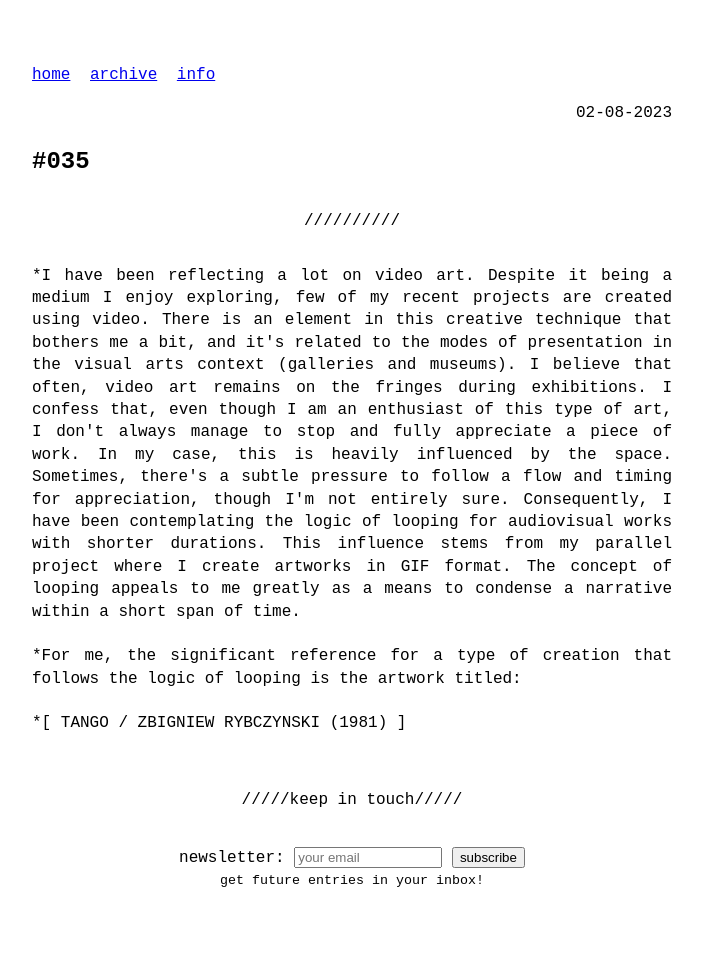
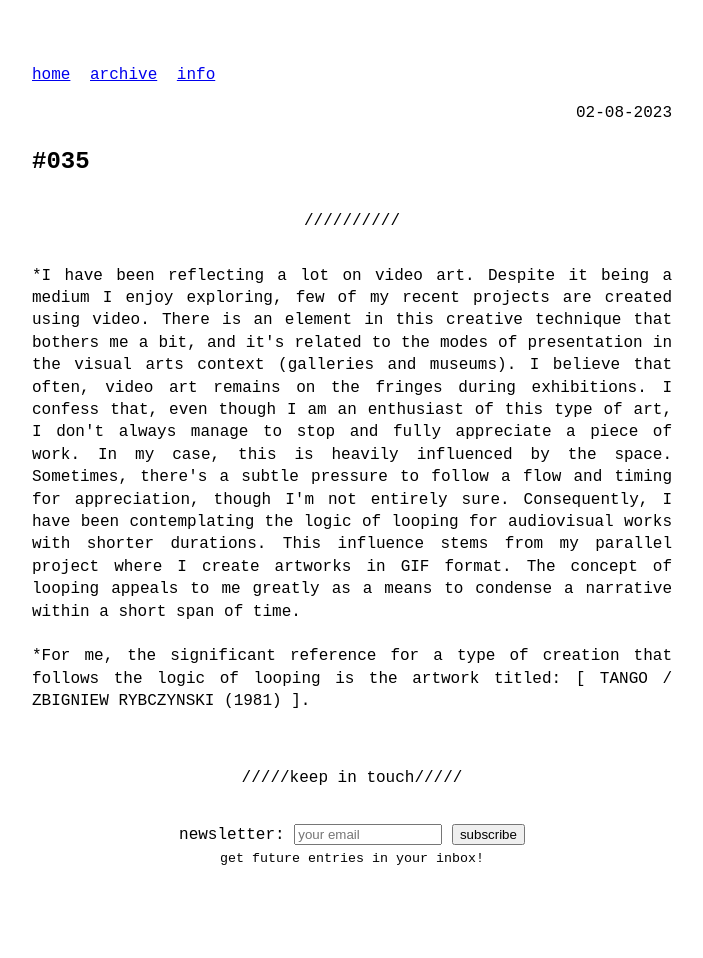
Before and after one commit to odaniloluna/odaniloluna.github.io, a Jekyll site: the page built from _posts/2023-08-02-#035.md, in a window 1280 px wide. Shown: the whole page, without its empty margins (288-991 px from the left). Built offline with Jekyll 4.4.1, drawn with Linux system fonts in a browser that asks for light colours; after the commit the page ends 936 px from its top, so only the background shows below that.

Commit message:
Update 2023-08-02-#035.md

```diff
--- a/_posts/2023-08-02-#035.md
+++ b/_posts/2023-08-02-#035.md
@@ -8,9 +8,6 @@ slug: #034
 *I have been reflecting a lot on video art. Despite it being a medium I enjoy exploring, few of my recent projects are created using video. There is an element in this creative technique that bothers me a bit, and it's related to the modes of presentation in the visual arts context (galleries and museums). I believe that often, video art remains on the fringes during exhibitions. I confess that, even though I am an enthusiast of this type of art, I don't always manage to stop and fully appreciate a piece of work. In my case, this is heavily influenced by the space. Sometimes, there's a subtle pressure to follow a flow and timing for appreciation, though I'm not entirely sure. Consequently, I have been contemplating the logic of looping for audiovisual works with shorter durations. This influence stems from my parallel project where I create artworks in GIF format. The concept of looping appeals to me greatly as a means to condense a narrative within a short span of time.
 <br>
   <br>
-*For me, the significant reference for a type of creation that follows the logic of looping is the artwork titled:
+*For me, the significant reference for a type of creation that follows the logic of looping is the artwork titled: [ TANGO / ZBIGNIEW RYBCZYNSKI (1981) ].
 <br>
   <br>
-*[ TANGO / ZBIGNIEW RYBCZYNSKI (1981) ]
-<br>
-  <br>
```
